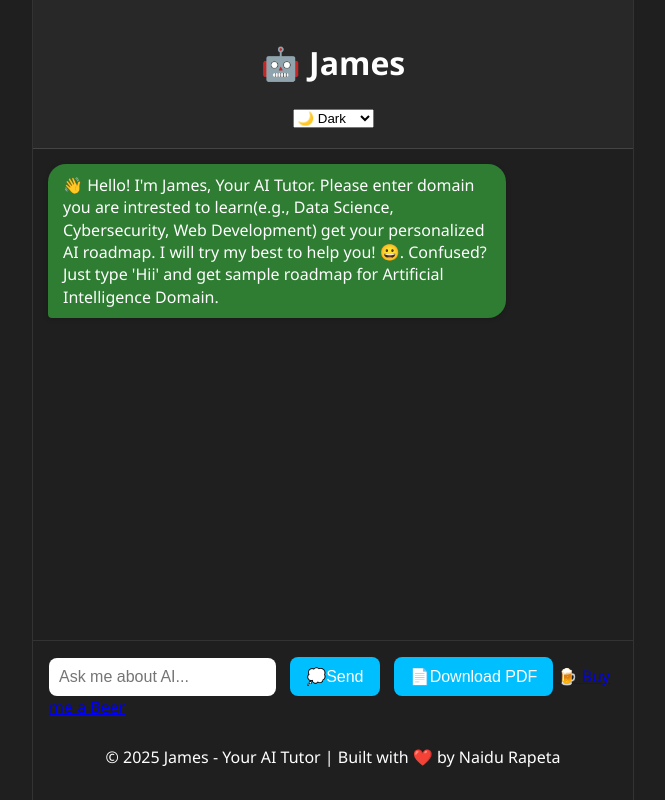
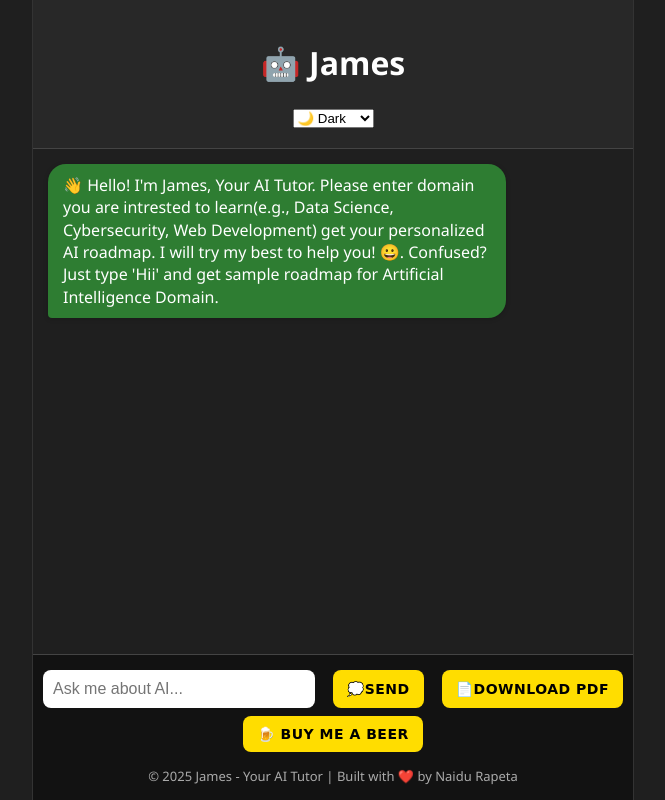
Before and after one commit to Naidu2342/James, a Flask app: page / in a window 1280 px wide. Shown: the whole page, without its empty margins (307-972 px from the left). Run offline with Flask 3, Linux system fonts and the light colour scheme; some libraries are stand-ins or nearby versions.

Commit message:
Update style.css

```diff
--- a/static/style.css
+++ b/static/style.css
@@ -289,3 +289,60 @@ footer.input-area {
 .buy-coffee:hover {
   transform: scale(1.05);
 }
+.input-area.site-footer {
+  display: flex;
+  flex-direction: column;
+  align-items: center;
+  gap: 10px;
+  padding: 15px 10px;
+  border-top: 1px solid #444;
+  background: transparent;
+  color: inherit;
+  text-align: center;
+}
+
+.footer-top {
+  display: flex;
+  flex-wrap: wrap;
+  gap: 8px;
+  justify-content: center;
+  width: 100%;
+}
+
+.footer-top input {
+  flex: 1 1 200px;
+  padding: 10px;
+  font-size: 16px;
+  border-radius: 8px;
+  border: none;
+  outline: none;
+  min-width: 150px;
+}
+
+.footer-top button,
+.footer-top .buy-button {
+  font-family: 'Cookie', cursive; /* 👈 change font here */
+  font-weight: 600;                  /* Boldness */
+  font-size: 14px;                   /* Font size */
+  letter-spacing: 0.5px;             /* Optional: more space between letters */
+  text-transform: uppercase;
+  padding: 10px 14px;
+  font-size: 14px;
+  border-radius: 8px;
+  border: none;
+  background-color: #FFDD00;
+  color: black;
+  cursor: pointer;
+  text-decoration: none;
+}
+
+.footer-top button:hover,
+.footer-top .buy-button:hover {
+  background-color: #009edc;
+}
+
+.footer-bottom p {
+  margin: 5px 0 0;
+  font-size: 13px;
+  color: #aaa;
+}
```
